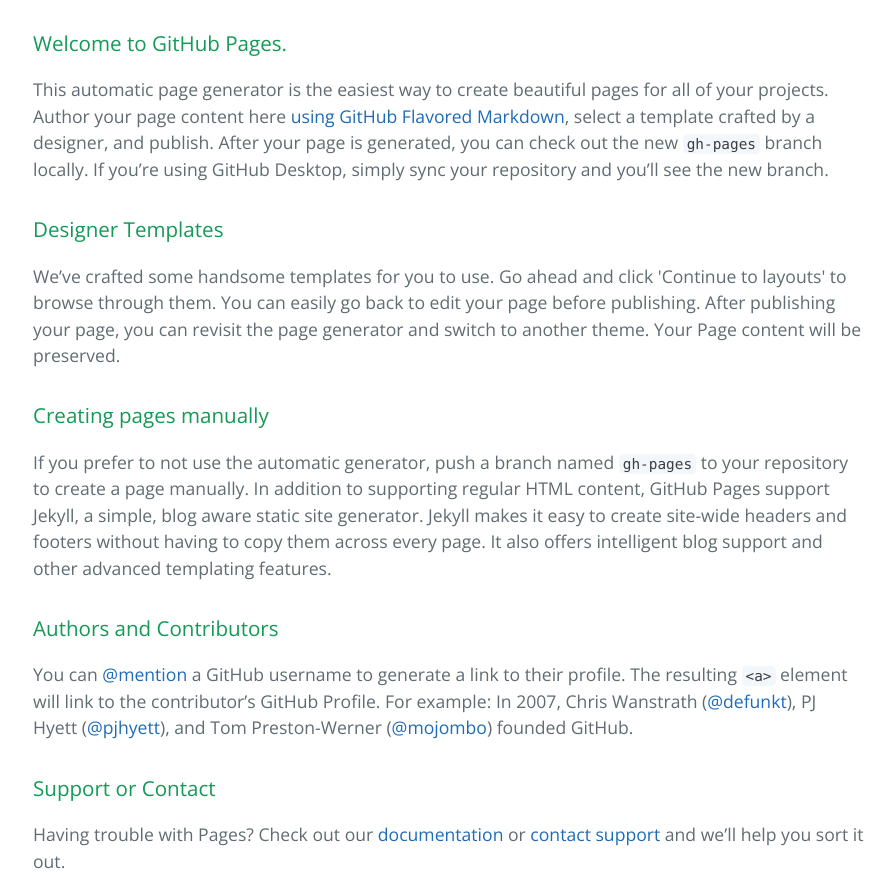
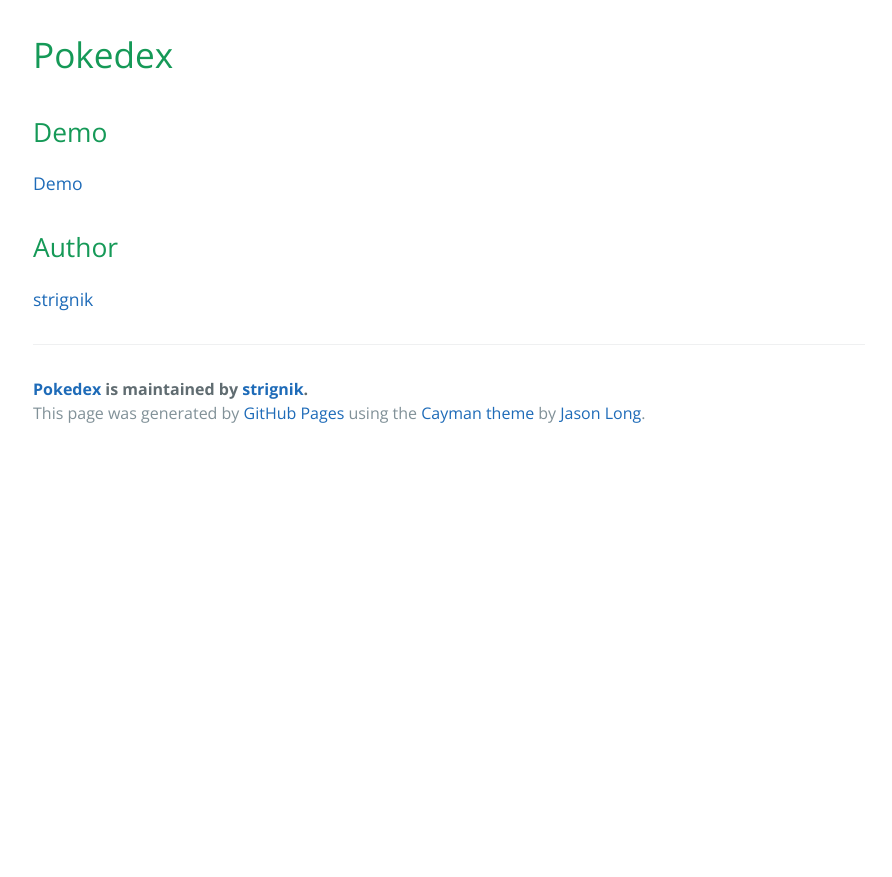
Before and after one commit to strignik/Pokedex, a plain HTML site: page index.html in a window 1280 px wide. Shown: the part 340-1217 px from the top of the page, without its empty margins (191-1083 px from the left). After the commit the page ends 800 px from the top, so only its background shows below. Drawn offline with nearby package versions, Linux system fonts and the light colour scheme.

Commit message:
Create gh-pages branch via GitHub

```diff
--- a/index.html
+++ b/index.html
@@ -19,30 +19,18 @@
     </section>
 
     <section class="main-content">
-      <h3>
-<a id="welcome-to-github-pages" class="anchor" href="#welcome-to-github-pages" aria-hidden="true"><span aria-hidden="true" class="octicon octicon-link"></span></a>Welcome to GitHub Pages.</h3>
+      <h1>
+<a id="pokedex" class="anchor" href="#pokedex" aria-hidden="true"><span aria-hidden="true" class="octicon octicon-link"></span></a>Pokedex</h1>
 
-<p>This automatic page generator is the easiest way to create beautiful pages for all of your projects. Author your page content here <a href="https://guides.github.com/features/mastering-markdown/">using GitHub Flavored Markdown</a>, select a template crafted by a designer, and publish. After your page is generated, you can check out the new <code>gh-pages</code> branch locally. If you’re using GitHub Desktop, simply sync your repository and you’ll see the new branch.</p>
+<h2>
+<a id="demo" class="anchor" href="#demo" aria-hidden="true"><span aria-hidden="true" class="octicon octicon-link"></span></a>Demo</h2>
 
-<h3>
-<a id="designer-templates" class="anchor" href="#designer-templates" aria-hidden="true"><span aria-hidden="true" class="octicon octicon-link"></span></a>Designer Templates</h3>
+<p><a href="https://strignik.github.io/Pokedex/demo/">Demo</a></p>
 
-<p>We’ve crafted some handsome templates for you to use. Go ahead and click 'Continue to layouts' to browse through them. You can easily go back to edit your page before publishing. After publishing your page, you can revisit the page generator and switch to another theme. Your Page content will be preserved.</p>
+<h2>
+<a id="author" class="anchor" href="#author" aria-hidden="true"><span aria-hidden="true" class="octicon octicon-link"></span></a>Author</h2>
 
-<h3>
-<a id="creating-pages-manually" class="anchor" href="#creating-pages-manually" aria-hidden="true"><span aria-hidden="true" class="octicon octicon-link"></span></a>Creating pages manually</h3>
-
-<p>If you prefer to not use the automatic generator, push a branch named <code>gh-pages</code> to your repository to create a page manually. In addition to supporting regular HTML content, GitHub Pages support Jekyll, a simple, blog aware static site generator. Jekyll makes it easy to create site-wide headers and footers without having to copy them across every page. It also offers intelligent blog support and other advanced templating features.</p>
-
-<h3>
-<a id="authors-and-contributors" class="anchor" href="#authors-and-contributors" aria-hidden="true"><span aria-hidden="true" class="octicon octicon-link"></span></a>Authors and Contributors</h3>
-
-<p>You can <a href="https://help.github.com/articles/basic-writing-and-formatting-syntax/#mentioning-users-and-teams" class="user-mention">@mention</a> a GitHub username to generate a link to their profile. The resulting <code>&lt;a&gt;</code> element will link to the contributor’s GitHub Profile. For example: In 2007, Chris Wanstrath (<a href="https://github.com/defunkt" class="user-mention">@defunkt</a>), PJ Hyett (<a href="https://github.com/pjhyett" class="user-mention">@pjhyett</a>), and Tom Preston-Werner (<a href="https://github.com/mojombo" class="user-mention">@mojombo</a>) founded GitHub.</p>
-
-<h3>
-<a id="support-or-contact" class="anchor" href="#support-or-contact" aria-hidden="true"><span aria-hidden="true" class="octicon octicon-link"></span></a>Support or Contact</h3>
-
-<p>Having trouble with Pages? Check out our <a href="https://help.github.com/pages">documentation</a> or <a href="https://github.com/contact">contact support</a> and we’ll help you sort it out.</p>
+<p><a href="https://github.com/strignik">strignik</a></p>
 
       <footer class="site-footer">
         <span class="site-footer-owner"><a href="https://github.com/strignik/Pokedex">Pokedex</a> is maintained by <a href="https://github.com/strignik">strignik</a>.</span>
```
Also changed, not shown: params.json (+1 -1 lines).
